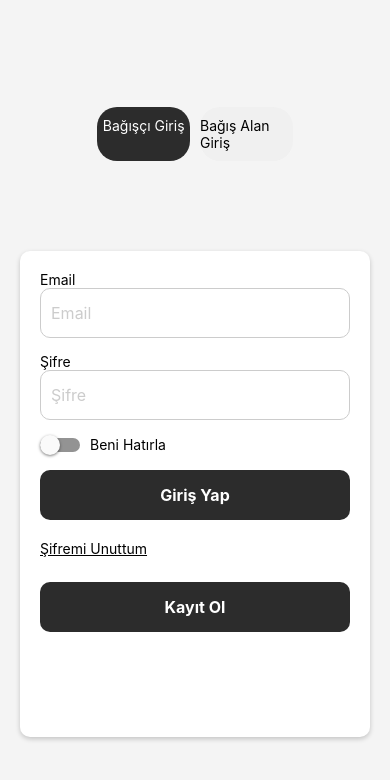
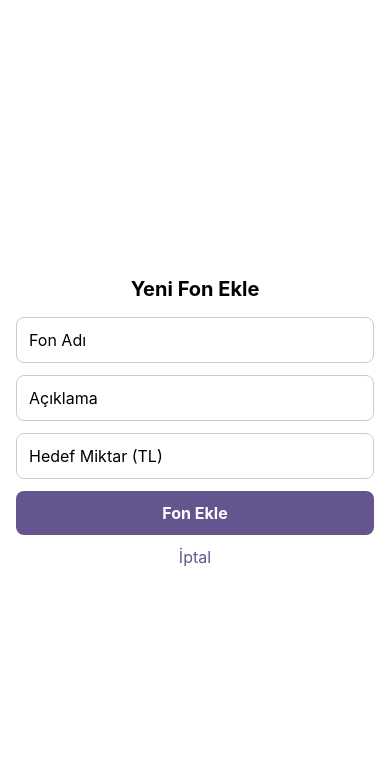
Before and after one commit to mertesermeral/bagis_app, a React Native app: screen /YeniFonEkle in a window 390 px wide. Shown: the top 780 px of the page. Built offline with nearby package versions, Linux system fonts and the light colour scheme; no server answers.

Commit message:
Fon Sayfası

```diff
--- a/Admin/Fonlar.js
+++ b/Admin/Fonlar.js
@@ -1,13 +1,125 @@
+import React, { useEffect, useState, useCallback } from "react";
+import {
+  View,
+  Text,
+  FlatList,
+  TouchableOpacity,
+  StyleSheet,
+  ActivityIndicator,
+} from "react-native";
+import { collection, getDocs } from "firebase/firestore";
+import { db } from "../firebase";
+import Icon from "react-native-vector-icons/MaterialCommunityIcons";
+import { useFocusEffect } from "@react-navigation/native";
 
-import React from "react";
-import { View, Text } from "react-native";
+const Fonlar = ({ navigation }) => {
+  const [fonlar, setFonlar] = useState([]);
+  const [loading, setLoading] = useState(true);
 
-const Fonlar = () => {
+  // 🔥 useCallback ile fetchFonlar fonksiyonunu oluştur
+  const fetchFonlar = useCallback(async () => {
+    setLoading(true);
+    try {
+      const querySnapshot = await getDocs(collection(db, "fonlar"));
+      const fonListesi = querySnapshot.docs.map(doc => ({
+        id: doc.id,
+        ...doc.data()
+      }));
+      setFonlar(fonListesi);
+    } catch (error) {
+      console.error("Fonlar alınırken hata oluştu:", error);
+    } finally {
+      setLoading(false);
+    }
+  }, []);
+
+  // 🔥 useEffect yerine useFocusEffect kullanarak sayfa açıldığında verileri güncelle
+  useFocusEffect(
+    useCallback(() => {
+      fetchFonlar();
+    }, [fetchFonlar])
+  );
+
   return (
-    <View style={{ flex: 1, justifyContent: "center", alignItems: "center" }}>
-      <Text>Fonlar Sayfası</Text>
+    <View style={styles.container}>
+      <Text style={styles.header}>Fonlar</Text>
+
+      {loading ? (
+        <ActivityIndicator size="large" color="#65558F" />
+      ) : (
+        <FlatList
+          data={fonlar}
+          keyExtractor={item => item.id}
+          renderItem={({ item }) => (
+            <View style={styles.card}>
+              <Text style={styles.fonAdi}>{item.ad}</Text>
+              <Text style={styles.fonAciklama}>{item.aciklama}</Text>
+              <Text style={styles.miktar}>Hedef: {item.hedefMiktar} TL</Text>
+              <Text style={styles.miktar}>Mevcut: {item.mevcutMiktar} TL</Text>
+            </View>
+          )}
+        />
+      )}
+
+      {/* Yeni Fon Ekle Sayfasına Giden Buton */}
+      <TouchableOpacity
+        style={styles.addButton}
+        onPress={() => navigation.navigate("YeniFonEkle")}
+      >
+        <Icon name="plus" size={24} color="#fff" />
+        <Text style={styles.addButtonText}>Yeni Fon Ekle</Text>
+      </TouchableOpacity>
     </View>
   );
 };
 
+const styles = StyleSheet.create({
+  container: {
+    flex: 1,
+    padding: 16,
+    backgroundColor: "#fff",
+  },
+  header: {
+    fontSize: 20,
+    fontWeight: "bold",
+    marginBottom: 16,
+  },
+  card: {
+    backgroundColor: "#fff",
+    padding: 16,
+    borderRadius: 8,
+    marginBottom: 12,
+    elevation: 2,
+  },
+  fonAdi: {
+    fontSize: 16,
+    fontWeight: "bold",
+    color: "#333",
+  },
+  fonAciklama: {
+    fontSize: 14,
+    color: "#666",
+    marginBottom: 8,
+  },
+  miktar: {
+    fontSize: 14,
+    color: "#444",
+  },
+  addButton: {
+    backgroundColor: "#65558F",
+    padding: 12,
+    borderRadius: 8,
+    alignItems: "center",
+    marginTop: 16,
+    flexDirection: "row",
+    justifyContent: "center",
+  },
+  addButtonText: {
+    color: "#fff",
+    fontSize: 16,
+    fontWeight: "bold",
+    marginLeft: 8,
+  },
+});
+
 export default Fonlar;
--- /dev/null
+++ b/Admin/YeniFonEkle.js
@@ -0,0 +1,118 @@
+import React, { useState } from "react";
+import {
+  View,
+  Text,
+  TextInput,
+  TouchableOpacity,
+  StyleSheet,
+  Alert
+} from "react-native";
+import { collection, addDoc } from "firebase/firestore";
+import { db } from "../firebase";
+
+const YeniFonEkle = ({ navigation }) => {
+  const [fonAdi, setFonAdi] = useState("");
+  const [fonAciklama, setFonAciklama] = useState("");
+  const [hedefMiktar, setHedefMiktar] = useState("");
+
+  const handleYeniFonEkle = async () => {
+    if (!fonAdi.trim() || !fonAciklama.trim() || !hedefMiktar.trim()) {
+      Alert.alert("Hata", "Lütfen tüm alanları doldurun.");
+      return;
+    }
+
+    const yeniFon = {
+      ad: fonAdi,
+      aciklama: fonAciklama,
+      hedefMiktar: parseFloat(hedefMiktar),
+      mevcutMiktar: 0
+    };
+
+    try {
+      await addDoc(collection(db, "fonlar"), yeniFon);
+      Alert.alert("Başarılı", "Yeni fon eklendi!");
+      navigation.goBack(); // 🏠 Fonlar.js sayfasına geri dön
+    } catch (error) {
+      console.error("Yeni fon eklenirken hata oluştu:", error);
+      Alert.alert("Hata", "Fon eklenemedi.");
+    }
+  };
+
+  return (
+    <View style={styles.container}>
+      <Text style={styles.header}>Yeni Fon Ekle</Text>
+
+      <TextInput
+        style={styles.input}
+        placeholder="Fon Adı"
+        value={fonAdi}
+        onChangeText={setFonAdi}
+      />
+      <TextInput
+        style={styles.input}
+        placeholder="Açıklama"
+        value={fonAciklama}
+        onChangeText={setFonAciklama}
+      />
+      <TextInput
+        style={styles.input}
+        placeholder="Hedef Miktar (TL)"
+        keyboardType="numeric"
+        value={hedefMiktar}
+        onChangeText={setHedefMiktar}
+      />
+
+      <TouchableOpacity style={styles.button} onPress={handleYeniFonEkle}>
+        <Text style={styles.buttonText}>Fon Ekle</Text>
+      </TouchableOpacity>
+
+      <TouchableOpacity onPress={() => navigation.goBack()} style={styles.cancelButton}>
+        <Text style={styles.cancelButtonText}>İptal</Text>
+      </TouchableOpacity>
+    </View>
+  );
+};
+
+const styles = StyleSheet.create({
+  container: {
+    flex: 1,
+    padding: 16,
+    backgroundColor: "#fff",
+    justifyContent: "center",
+  },
+  header: {
+    fontSize: 20,
+    fontWeight: "bold",
+    marginBottom: 16,
+    textAlign: "center",
+  },
+  input: {
+    borderWidth: 1,
+    borderColor: "#ccc",
+    borderRadius: 8,
+    padding: 12,
+    marginBottom: 12,
+    fontSize: 16,
+  },
+  button: {
+    backgroundColor: "#65558F",
+    padding: 12,
+    borderRadius: 8,
+    alignItems: "center",
+  },
+  buttonText: {
+    color: "#fff",
+    fontSize: 16,
+    fontWeight: "bold",
+  },
+  cancelButton: {
+    marginTop: 12,
+    alignItems: "center",
+  },
+  cancelButtonText: {
+    color: "#65558F",
+    fontSize: 16,
+  },
+});
+
+export default YeniFonEkle;
--- a/App.js
+++ b/App.js
@@ -26,6 +26,7 @@ import { DonorBottomTabs, ReceiverBottomTabs } from './navigation/BottomTabs';
 import { AdminBottomTabs } from './navigation/BottomTabs';
 import AdminPanel from "./Admin/AdminPanel";
 import Fonlar from "./Admin/Fonlar";
+import YeniFonEkle from "./Admin/YeniFonEkle";
 import BekleyenTalepler from "./Admin/BekleyenTalepler";
 import TalepDetay from "./Admin/TalepDetay";
 import OnaylananTalepler from "./Admin/OnaylananTalepler";
@@ -159,6 +160,7 @@ const MainApp = () => {
       <Stack.Screen name="Profile" component={Profile} />
       <Stack.Screen name="TalepDetay" component={TalepDetay} />
       <Stack.Screen name="OnaylananTalepler" component={OnaylananTalepler} />
+      <Stack.Screen name="YeniFonEkle" component={YeniFonEkle} />
 
       <Stack.Screen
         name="HesapAyarlari"
```
